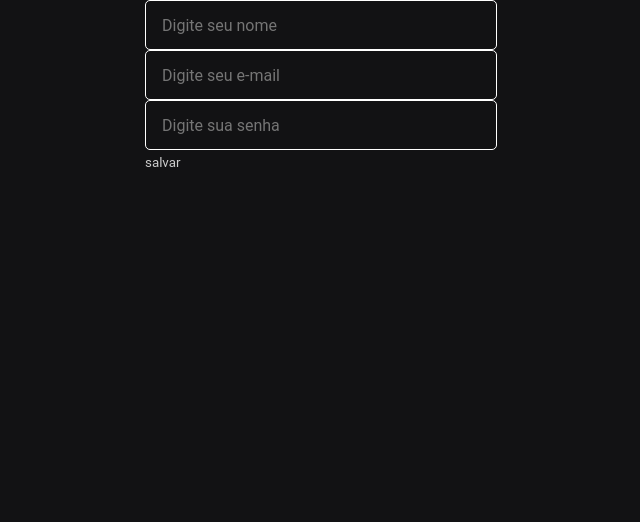
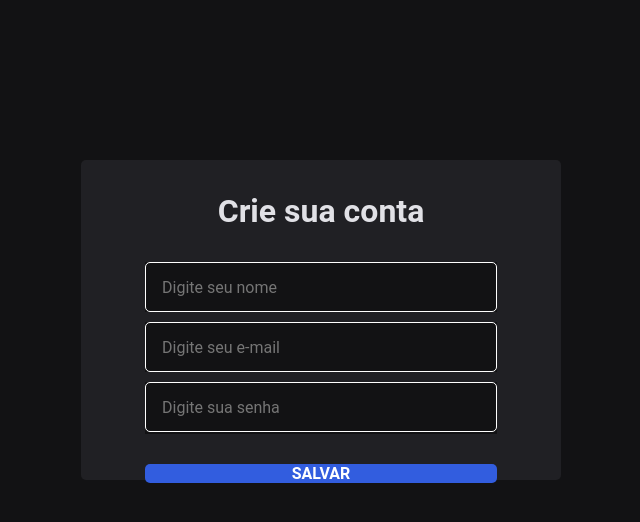
Before and after one commit to karlgama/prova-senai-frontend, a React (Create React App) app: page /users/register in a window 1280 px wide. Shown: the top 522 px of the page, without its empty margins (319-959 px from the left). Built offline with nearby package versions, Linux system fonts and the light colour scheme.

Commit message:
estilizando registro de usuario

```diff
--- a/src/components/Button/Button.css
+++ b/src/components/Button/Button.css
@@ -3,10 +3,12 @@
     border-radius: 5px;
     background-color: rgb(50 93 223) ;
     font-size: 16px;
+    width: 100%;
     margin-top: 30px;
     color: rgb(255, 255, 255);
     font-weight: bold;
     text-transform: uppercase;
+    max-width: 352px;
 }
 .btn:hover{
     cursor: pointer;
--- /dev/null
+++ b/src/components/Register/Register.css
@@ -0,0 +1,27 @@
+.register-form {
+  margin-top: 20vh;
+  width: 19vw;
+  height: 40vh;
+  box-sizing: border-box;
+  background-color: rgb(32, 32, 36);
+  align-items: center;
+  width: 100%;
+  max-width: 480px;
+  border-radius: 5px;
+  padding: 32px;
+  flex: 1 1 0%;
+  display: flex;
+  flex-direction: column;
+}
+
+.register-form-inputs {
+  display: grid;
+  grid-auto-flow: row;
+  gap: 10px;
+  background-color: rgba(204, 204, 204, 0);
+}
+.register-form h1 {
+  color: rgb(225, 225, 230);
+  background-color: inherit;
+  margin-bottom: 2rem;
+}
--- a/src/components/Register/index.jsx
+++ b/src/components/Register/index.jsx
@@ -4,6 +4,7 @@ import { save } from "../../api/user";
 import Button from "../Button";
 import InputPassword from "../InputPassword";
 import InputText from "../InputText";
+import "./Register.css";
 
 const Register = () => {
   const [name, setName] = useState("");
@@ -18,7 +19,9 @@ const Register = () => {
     navigate("/");
   };
   return (
-    <div>
+    <div className="register-form">
+      <h1>Crie sua conta</h1>
+      <div className="register-form-inputs">
         <InputText
           label="Nome"
           value={name}
@@ -38,7 +41,8 @@ const Register = () => {
           type="password"
           placeholder="Digite sua senha"
         />
-      <Button onClick={saveUser} title="salvar" />
+      </div>
+      <Button className="btn" onClick={saveUser} title="salvar" />
     </div>
   );
 };
```
Lines whose indentation alone changed are shown as unchanged.
